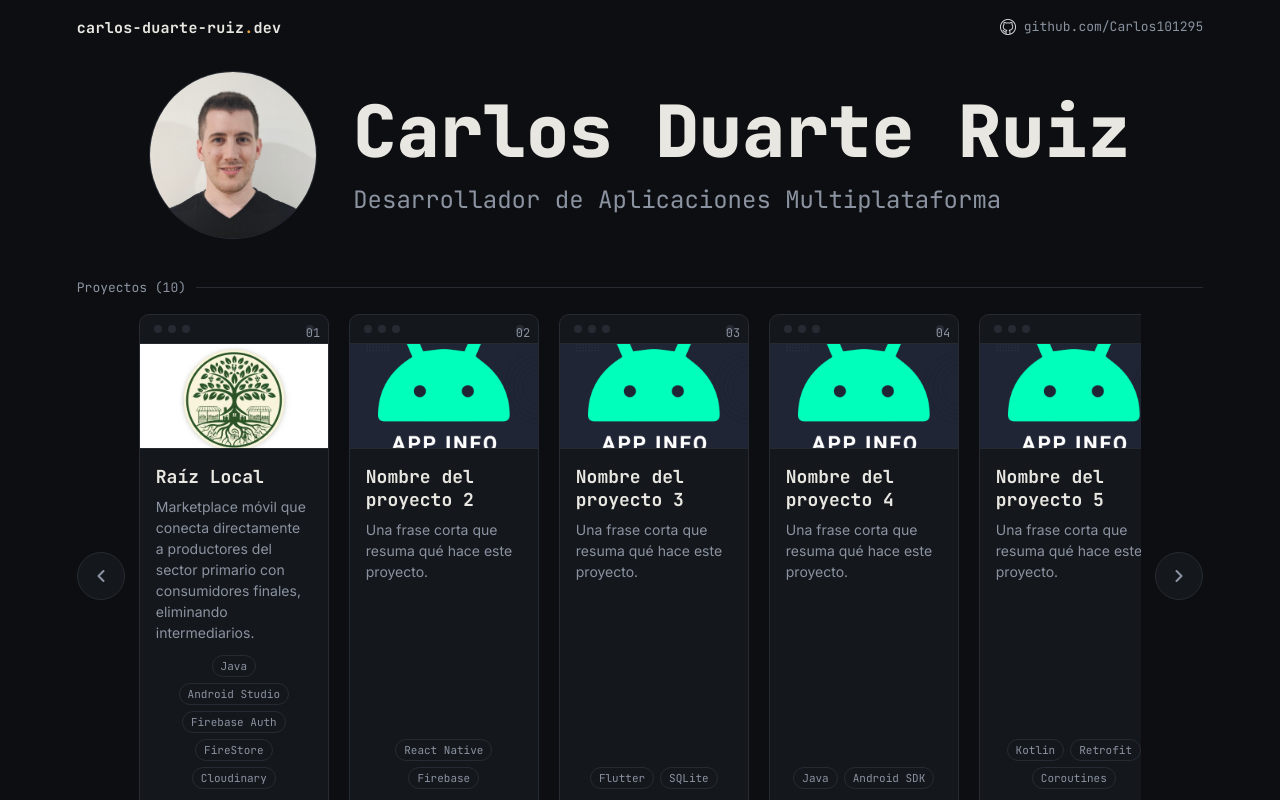
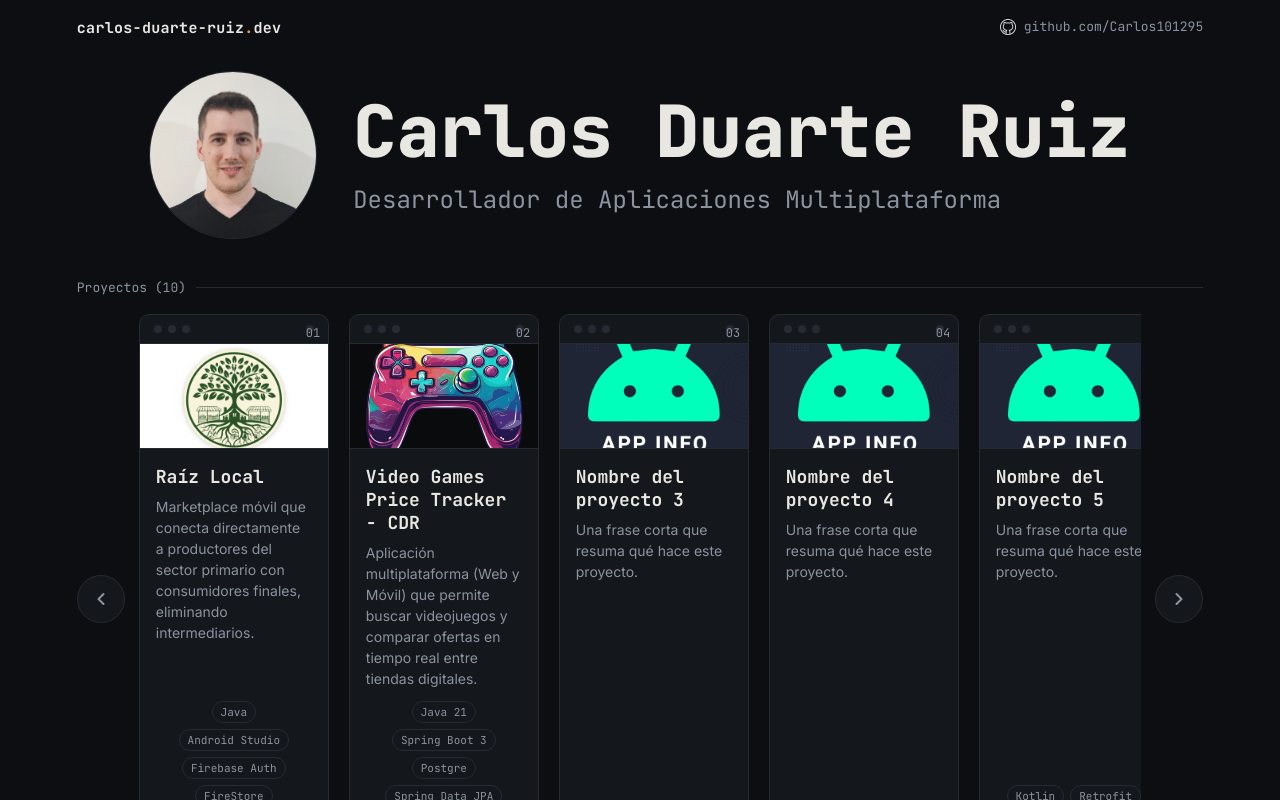
Before and after one commit to Carlos101295/Portfolio-CarlosDuarteRuiz, a React (Vite) app: page / in a window 1280 px wide. Shown: the top 800 px of the page. Built offline with nearby package versions, Linux system fonts and the light colour scheme.

Commit message:
Añadida imagen para proyecto2 - vgpt y actualización de sus datos en projects.js a excepción de la demo grabada y la apk/enlace.

```diff
--- a/src/data/projects.js
+++ b/src/data/projects.js
@@ -23,17 +23,16 @@ id: 'raiz-local',
     imagen: '/images/raizlocal_icono1.jpg'
   },
   {
-    id: 'proyecto-dos',
-    imagen: '/images/fotoproyecto1.png',
+    id: 'video-game-price-tracker',
     orden: '02',
-    nombre: 'Nombre del proyecto 2',
-    resumen: 'Una frase corta que resuma qué hace este proyecto.',
-    descripcion:
-      'Descripción más larga del proyecto: qué problema resuelve, qué decisiones técnicas tomaste y qué parte es la que más te enorgullece.',
-    stack: ['React Native', 'Firebase'],
+    nombre: 'Video Games Price Tracker - CDR',
+    resumen: 'Aplicación multiplataforma (Web y Móvil) que permite buscar videojuegos y comparar ofertas en tiempo real entre tiendas digitales.',
+    descripcion: 'Aplicación Full-Stack orientada a la búsqueda y comparación de precios de videojuegos en plataformas como Steam, GOG y Epic Games. El backend, construido con Java 21 y Spring Boot, actúa como una API REST que consume la API de CheapShark de forma eficiente. Implementa un sistema de caché inteligente con TTL de 24 horas utilizando Spring Data JPA y Postgre para optimizar el rendimiento y reducir las llamadas externas. El frontend, desarrollado con React Native y Expo, ofrece una experiencia responsiva con modo oscuro que se adapta a navegadores web (diseño con barra lateral) y dispositivos Android, gestionando las rutas nativas mediante React Navigation.',
+    stack: ['Java 21', 'Spring Boot 3', 'Postgre', 'Spring Data JPA', 'React Native', 'Expo', 'API REST', 'Render'],
     demoVideo: '', // pega aquí el ID de YouTube o la ruta del vídeo
     apkUrl: '', // enlace de descarga de la APK
-    repoUrl: '',
+    repoUrl: 'https://github.com/Carlos101295/VideoGamesPriceTracker',
+    imagen: '/images/mandovideojuegos.png'
   },
   {
     id: 'proyecto-tres',
```
Also changed, not shown: public/images/mandovideojuegos.png (added).
